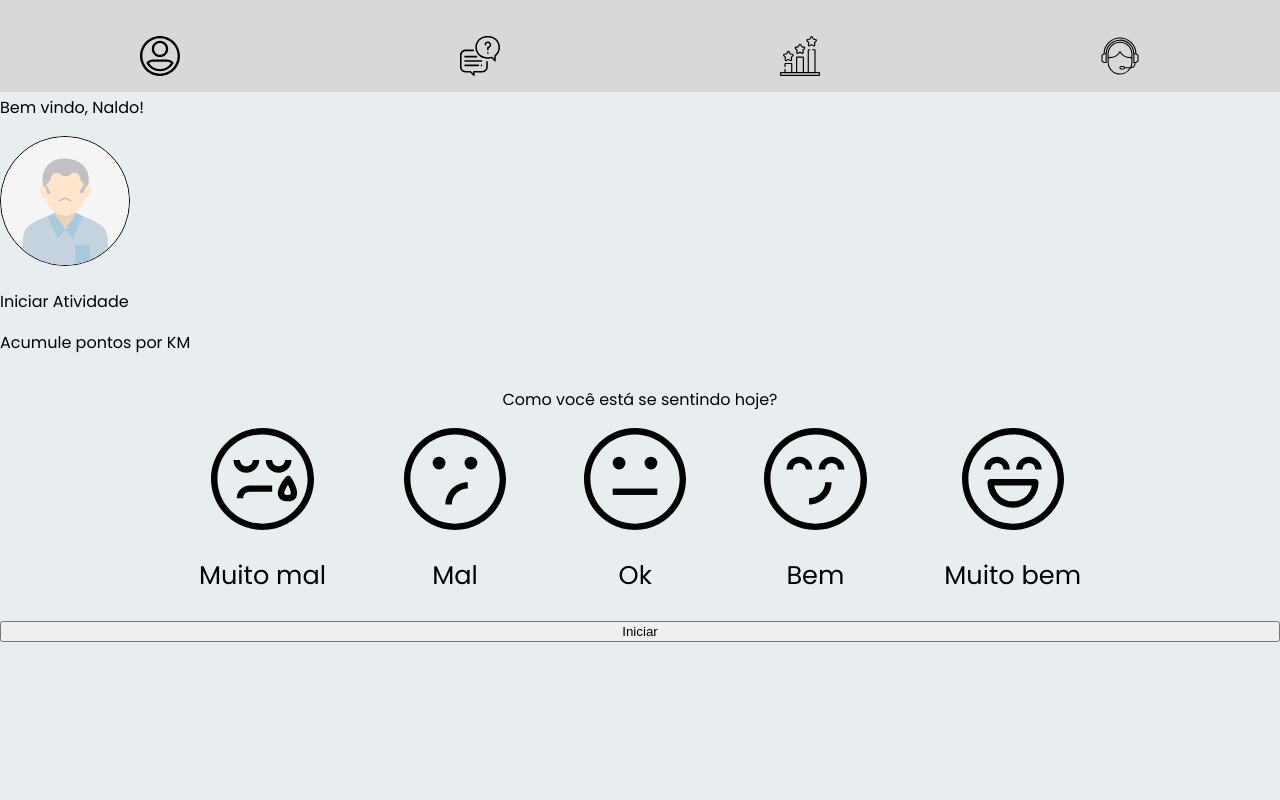
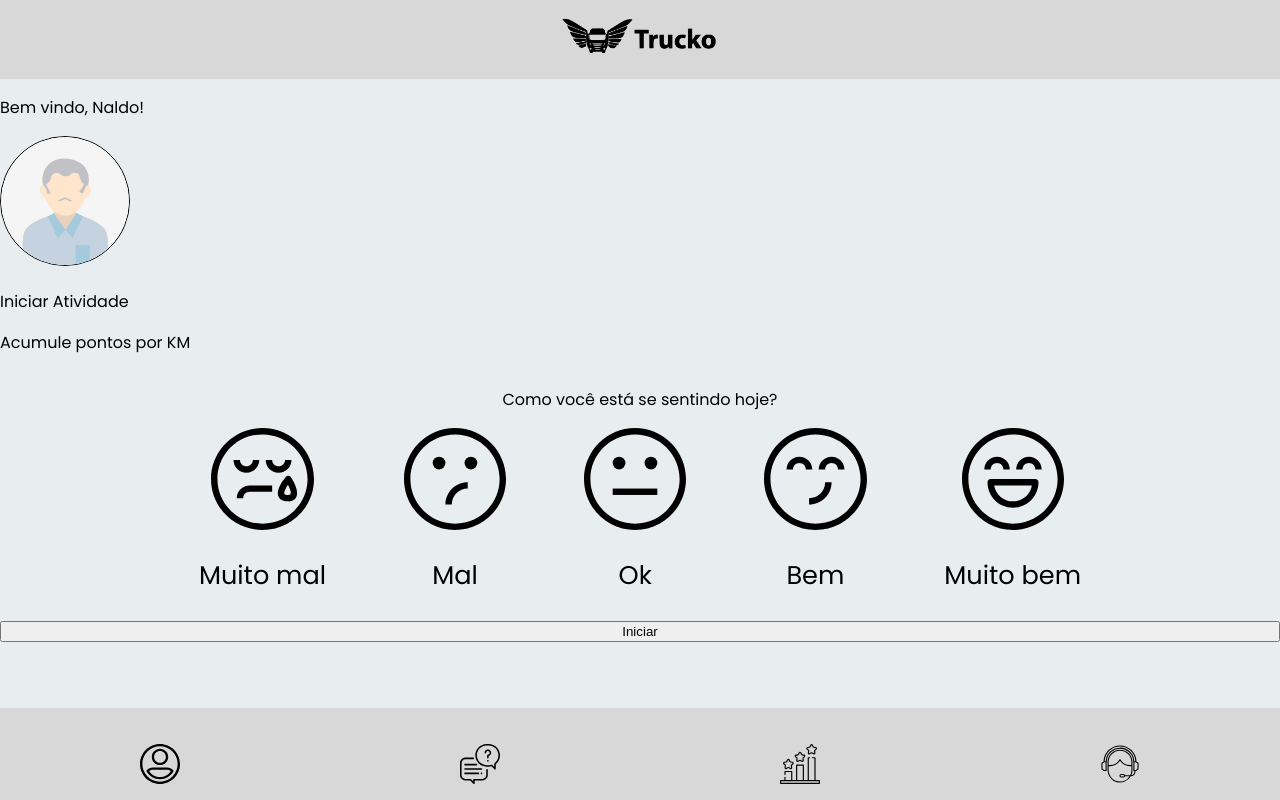
Before and after one commit to richardwellerson/trucko, a React (Create React App) app in the folder trucko/: page / in a window 1280 px wide. Built offline with nearby package versions, Linux system fonts and the light colour scheme.

Commit message:
alterando footer e inserindo classname no button

```diff
--- a/trucko/src/components/StartButton.jsx
+++ b/trucko/src/components/StartButton.jsx
@@ -1,8 +1,8 @@
 import React from 'react';
 
 const StartButton = () => {
-  return(
-    <button>Iniciar</button>
+  return (
+    <button className="green_button">Iniciar</button>
   );
 };
 
--- a/trucko/src/styles/Footer.css
+++ b/trucko/src/styles/Footer.css
@@ -1,13 +1,13 @@
 .footer {
-  position: absolute;
+  position: fixed;
   width: 100%;
-  /* margin-top: -100px; */
   background-color: rgb(216, 216, 216);
   padding-bottom: 2vh;
   padding-top: 4.5vh;
   display: flex;
   justify-content: space-around;
   align-items: center;
+  bottom: 0;
 }
 
 .footer img {
```
